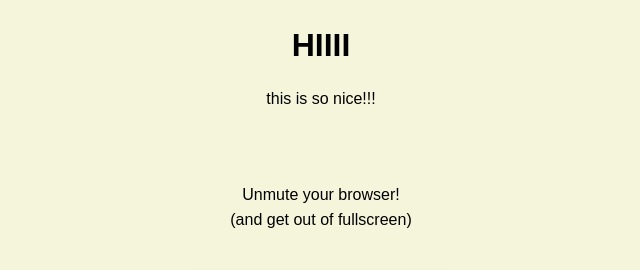
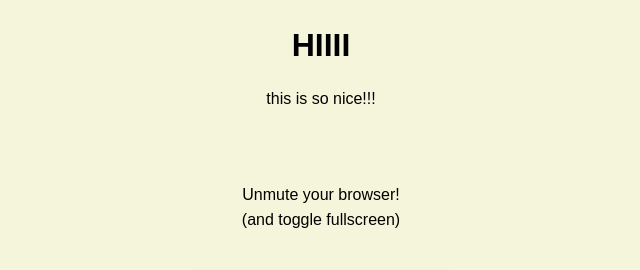
Before and after one commit to sobbingspaghetti/responsive-stuff, a plain HTML site: page index.html in a window 1280 px wide. Shown: the top 270 px of the page, 319-959 px from the left. Drawn offline with Linux system fonts and the light colour scheme.

Commit message:
another update

```diff
--- a/index.html
+++ b/index.html
@@ -20,7 +20,7 @@
     <div class="container">
         <div class="text-content">
             <p>Unmute your browser!<br>
-            (and get out of fullscreen)</p>
+            (and toggle fullscreen)</p>
         </div>
         <div class="image-content">
             <div class="image-grid">
```
